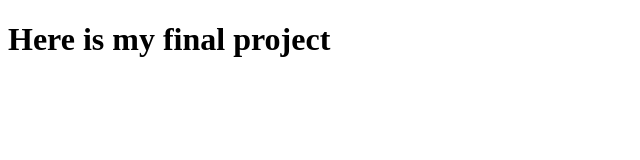
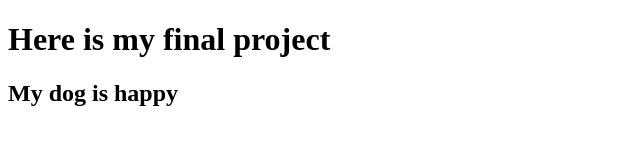
Before and after one commit to MailingDelgadoMedina/MSP2, a plain HTML site: page index.html in a window 1280 px wide. Shown: the whole page, without its empty margins (0-640 px from the left). Drawn offline with Linux system fonts and the light colour scheme.

Commit message:
my second commit

```diff
--- a/index.html
+++ b/index.html
@@ -10,7 +10,7 @@
 <body>
 
     <h1> Here is my final project </h1>
-
+    <h2>My dog is happy</h2>
 </body>
 
 </html>
```
